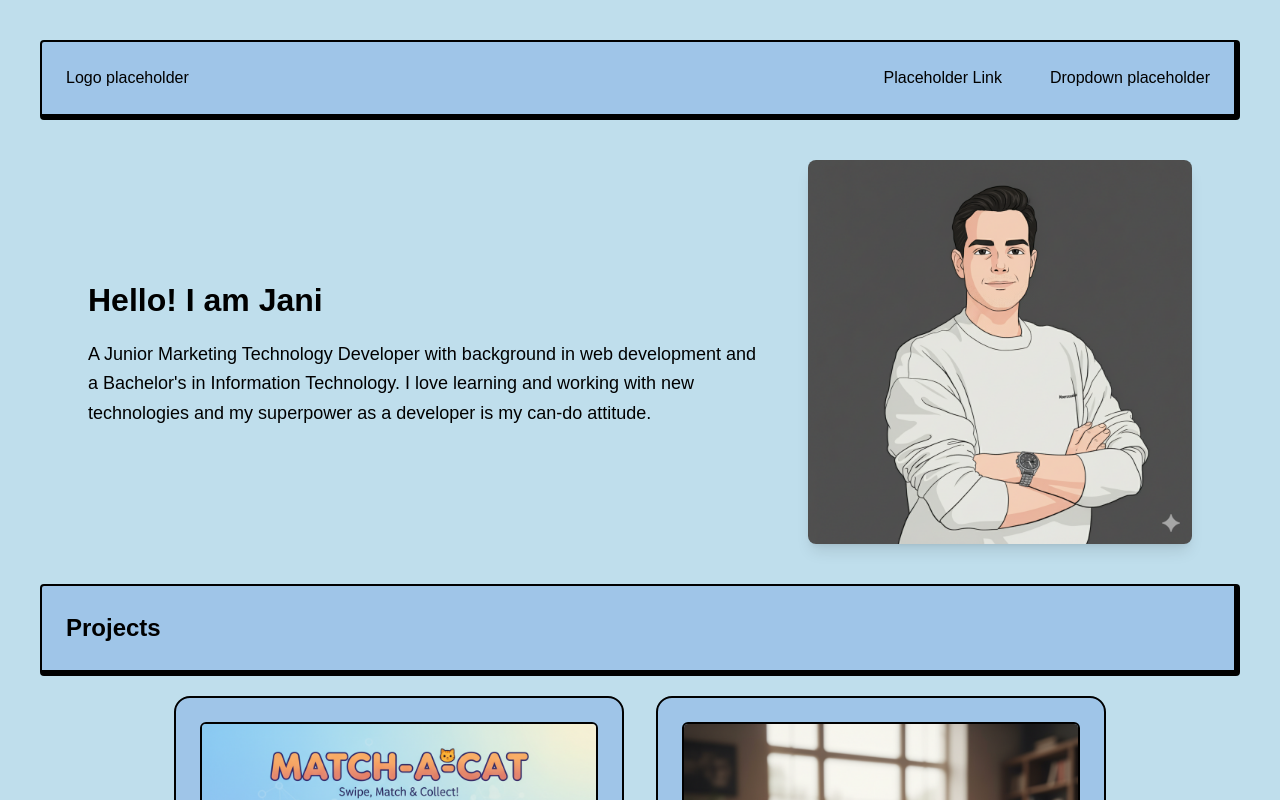
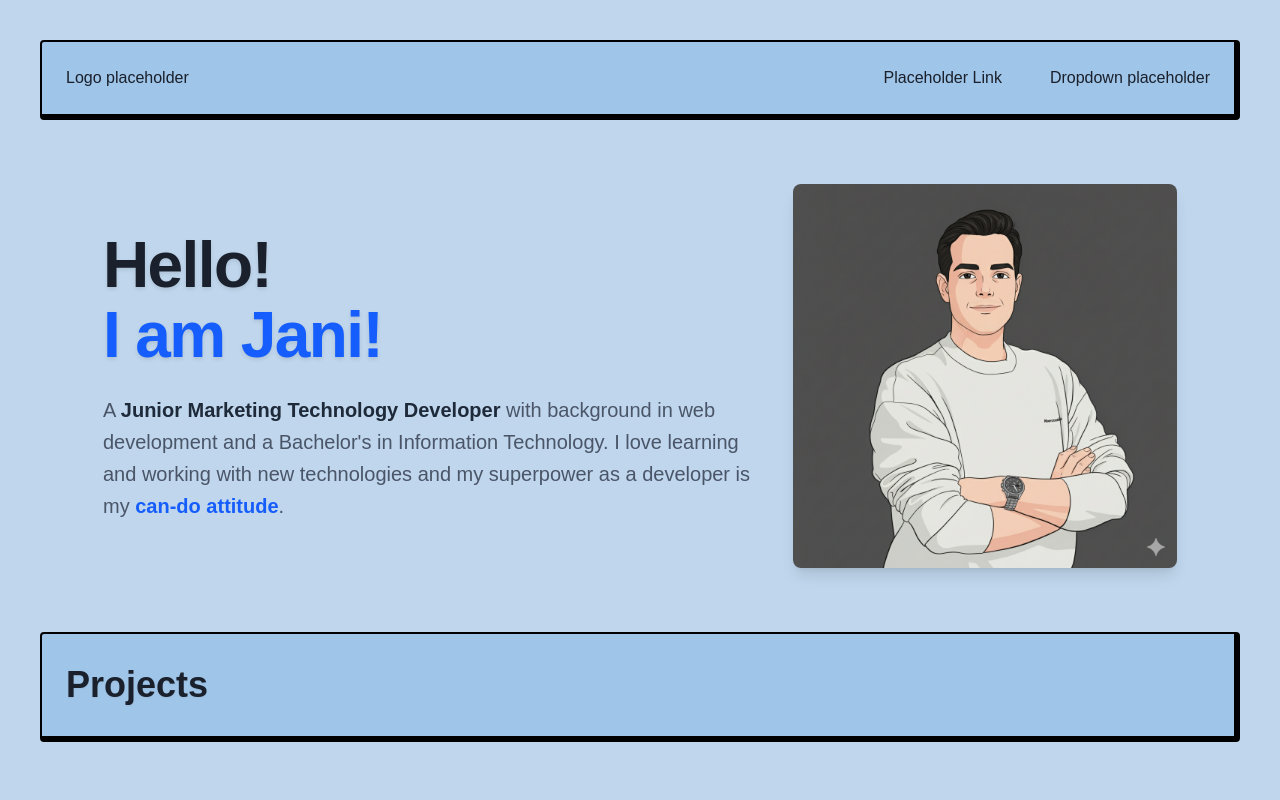
Before and after one commit to pr0fix/pr0fix.github.io, a React (Vite) app: page / in a window 1280 px wide. Shown: the top 800 px of the page. Built offline with nearby package versions, Linux system fonts and the light colour scheme.

Commit message:
add favicon & update text styling

```diff
--- a/index.html
+++ b/index.html
@@ -1,9 +1,10 @@
-<!doctype html>
+<!DOCTYPE html>
 <html lang="en">
   <head>
     <meta charset="UTF-8" />
     <meta name="viewport" content="width=device-width, initial-scale=1.0" />
     <title>Portfolio</title>
+    <link rel="icon" type="image/x-icon" href="/favicon.png">
   </head>
   <body>
     <div id="root"></div>
--- a/src/components/Introduction.tsx
+++ b/src/components/Introduction.tsx
@@ -1,17 +1,28 @@
 const Introduction: React.FC = () => {
   return (
-    <div className="flex flex-col lg:flex-row justify-center items-center gap-10 mt-10 px-6 max-w-6xl mx-auto">
-      <div className="flex-1 max-w-3xl">
-        <h1 className="mb-4">Hello! I am Jani</h1>
-        <p className="text-base md:text-lg leading-relaxed">
-          A Junior Marketing Technology Developer with background in web
-          development and a Bachelor's in Information Technology. I love
-          learning and working with new technologies and my superpower as a
-          developer is my can-do attitude.
+    <div className="flex flex-col lg:flex-row justify-center items-center gap-10 mt-16 px-6 max-w-6xl mx-auto">
+      <div className="flex-1 max-w-[650px]">
+        <h1 className="text-hero mb-6 text-gray-800">
+          Hello! <br />
+          <span className="text-blue-600">I am Jani!</span>
+        </h1>
+        <p className="text-lg md:text-xl leading-relaxed text-gray-700 font-medium">
+          A {" "}
+          <span className="font-semibold text-gray-800">
+            Junior Marketing Technology Developer
+          </span>{" "}
+          with background in web development and a Bachelor's in Information
+          Technology. I love learning and working with new technologies and my
+          superpower as a developer is my{" "}
+          <span className="font-semibold text-blue-600">can-do attitude</span>.
         </p>
       </div>
       <div className="shrink-0">
-        <img src="/cartoon_portrait.png" alt={"self portrait"} className="w-auto h-96 rounded-lg shadow-lg object-cover" />
+        <img
+          src="/cartoon_portrait.png"
+          alt={"self portrait"}
+          className="w-auto h-96 rounded-lg shadow-lg object-cover"
+        />
       </div>
     </div>
   );
--- a/src/components/SectionDivider.tsx
+++ b/src/components/SectionDivider.tsx
@@ -4,8 +4,8 @@ const SectionDivider: React.FC<SectionDividerProps> = ({
   title,
 }: SectionDividerProps) => {
   return (
-    <div className="offset-border flex justify-between py-6 mt-10 bg-[var(--secondary-bg-color)]">
-      <h2 className="ml-6">{title}</h2>
+    <div className="offset-border flex justify-between py-6 my-16 bg-[var(--secondary-bg-color)]">
+      <h2 className="text-section-title ml-6">{title}</h2>
     </div>
   );
 };
--- a/src/index.css
+++ b/src/index.css
@@ -1,23 +1,62 @@
 @import "tailwindcss";
 
 :root {
-  --main-bg-color: #bfdeec;
+  --main-bg-color: #bfd6ec;
   --secondary-bg-color: #9fc5e8;
+  --text-primary: #1a202c;
+  --text-secondary: #4a5568;
+  --text-accent: #2d3748;
 }
 
 h1 {
-  font-size: 2rem;
+  font-size: 3.5rem;
   font-weight: bold;
+  line-height: 1.1;
+  letter-spacing: -0.02em;
+  color: var(--text-primary);
 }
 
 h2 {
   font-size: 1.5em;
   font-weight: bold;
+  color: var(--text-primary);
+}
+
+p {
+  line-height: 1.6;
+  color: var(--text-secondary);
 }
 
 body {
   font-family: "Outfit", sans-serif;
   background-color: var(--main-bg-color);
+  color: var(--text-primary);
+}
+
+.text-hero {
+  font-size: clamp(2.5rem, 5vw, 4rem);
+  font-weight: 800;
+  line-height: 1.1;
+  letter-spacing: -0.025em;
+  text-shadow: 0 2px 4px rgba(0, 0, 0, 0.1);
+}
+
+.text-section-title {
+  font-size: clamp(1.75rem, 3vw, 2.25rem);
+  font-weight: 700;
+  text-shadow: 0 1px 2px rgba(0, 0, 0, 0.05);
+}
+
+.text-card-title {
+  font-size: 1.25rem;
+  font-weight: 600;
+  line-height: 1.3;
+}
+
+.text-body {
+  font-size: 1rem;
+  line-height: 1.7;
+  color: var(--text-secondary);
 }
 
 .offset-border {
```
Also changed, not shown: public/favicon.png (added).
